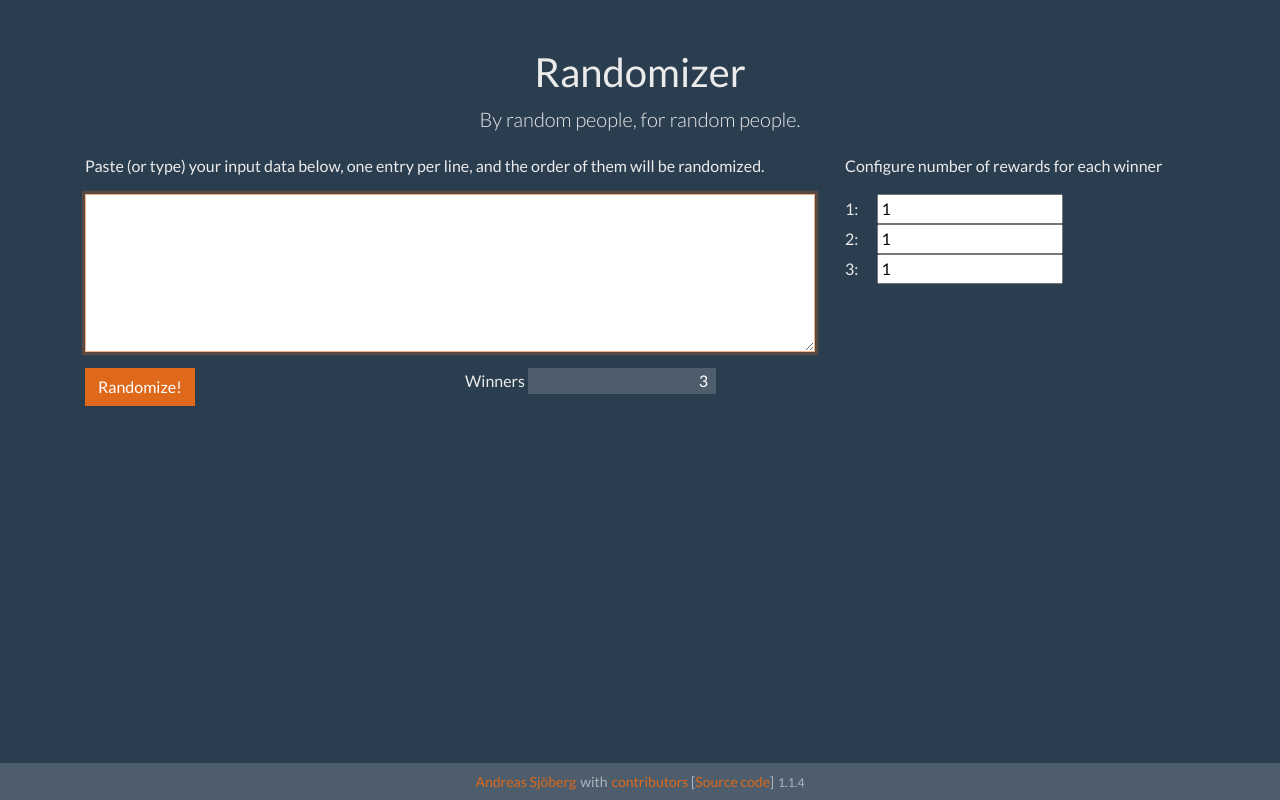
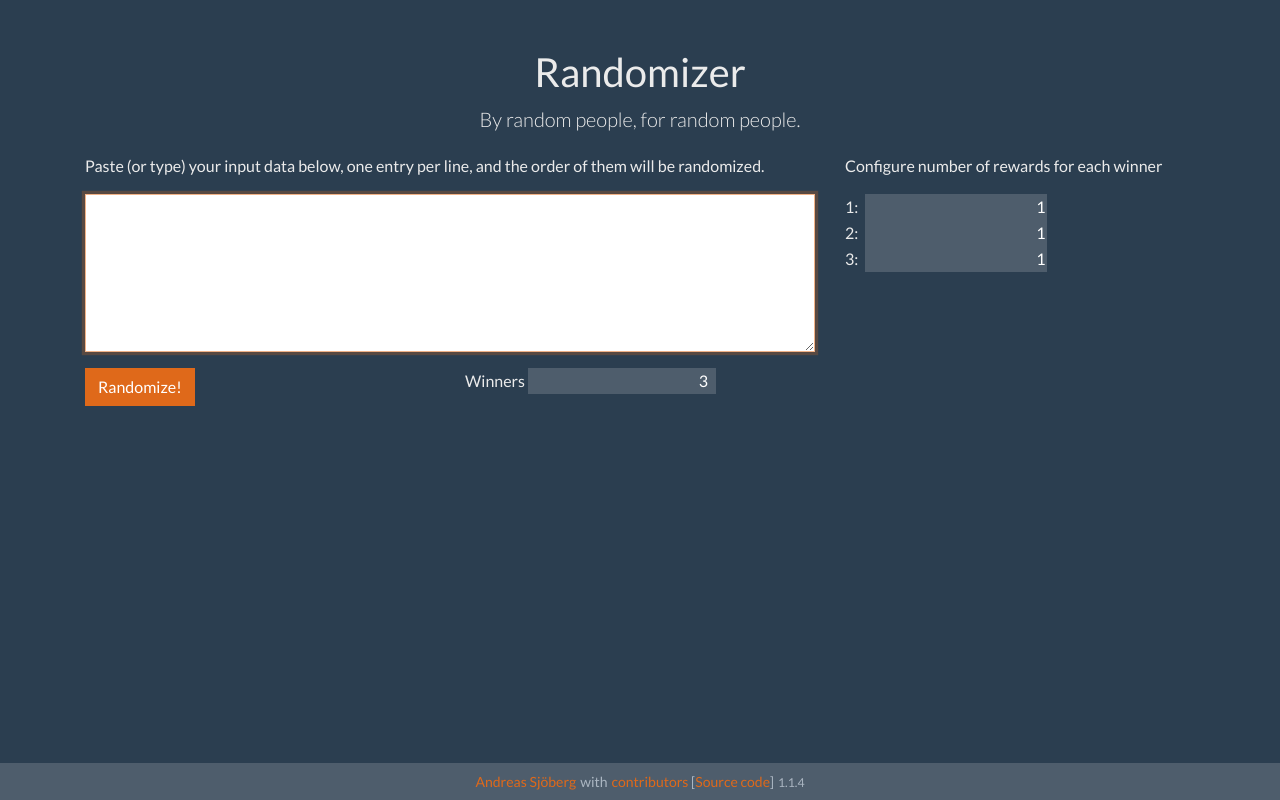
Before and after one commit to andreassjoberg/really-simple-randomizer, a React (Create React App) app: page / in a window 1280 px wide. Built offline with nearby package versions, Linux system fonts and the light colour scheme.

Commit message:
Style changes

```diff
--- a/src/InputForm.tsx
+++ b/src/InputForm.tsx
@@ -43,7 +43,7 @@ const InputForm = ({ names, postInput }: InputFormProps) => {
 
     return numberOfRewardsPerWinner.map((el, i) =>
       <div key={i}>
-        {i + 1}: <input type="text" className="ml-3" defaultValue={el} onChange={(e) => {
+        {i + 1}: <input type="text" className="bg-dark ml-1 border-0 text-right text-white" defaultValue={el} onChange={(e) => {
           const value = !isNaN(Number(e.target.value)) ? Number(e.target.value ) : defaultNumberOfRewards;
           numberOfRewardsPerWinner[i] = value;
         }} />
```
